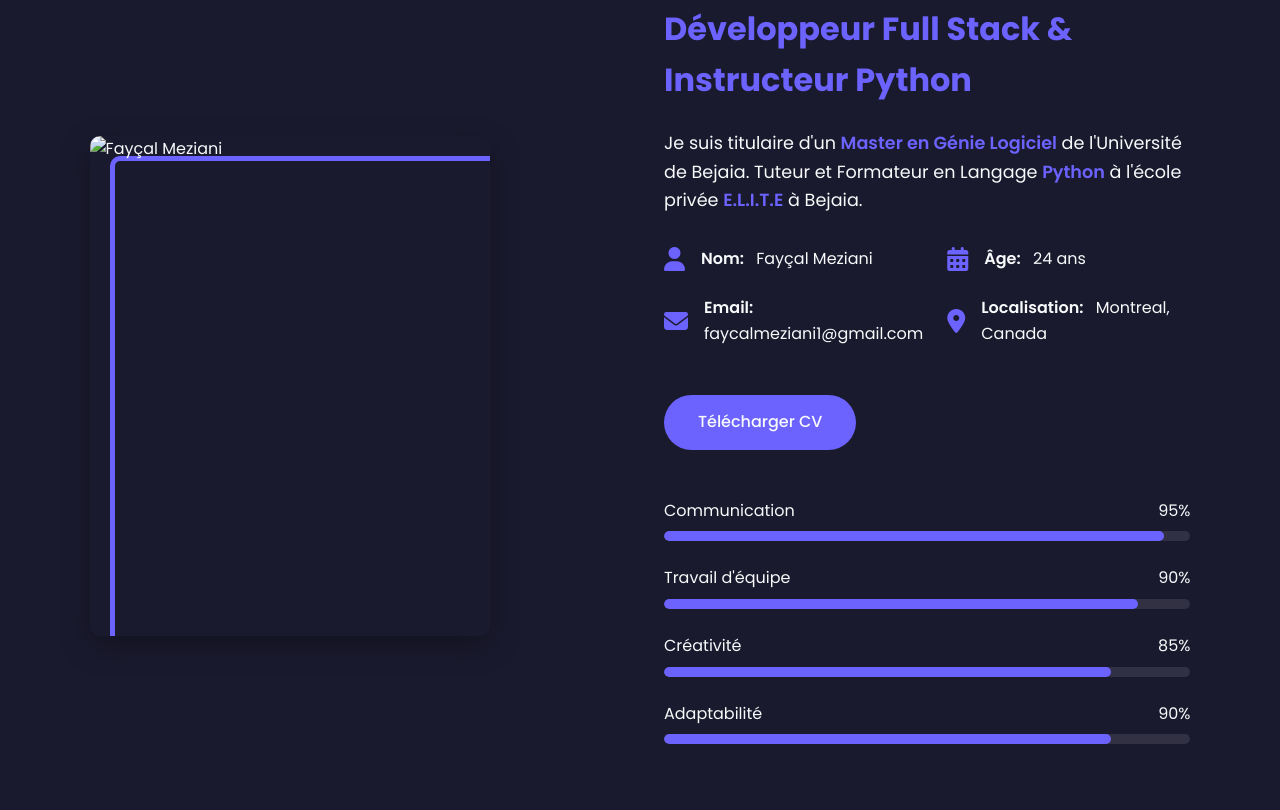
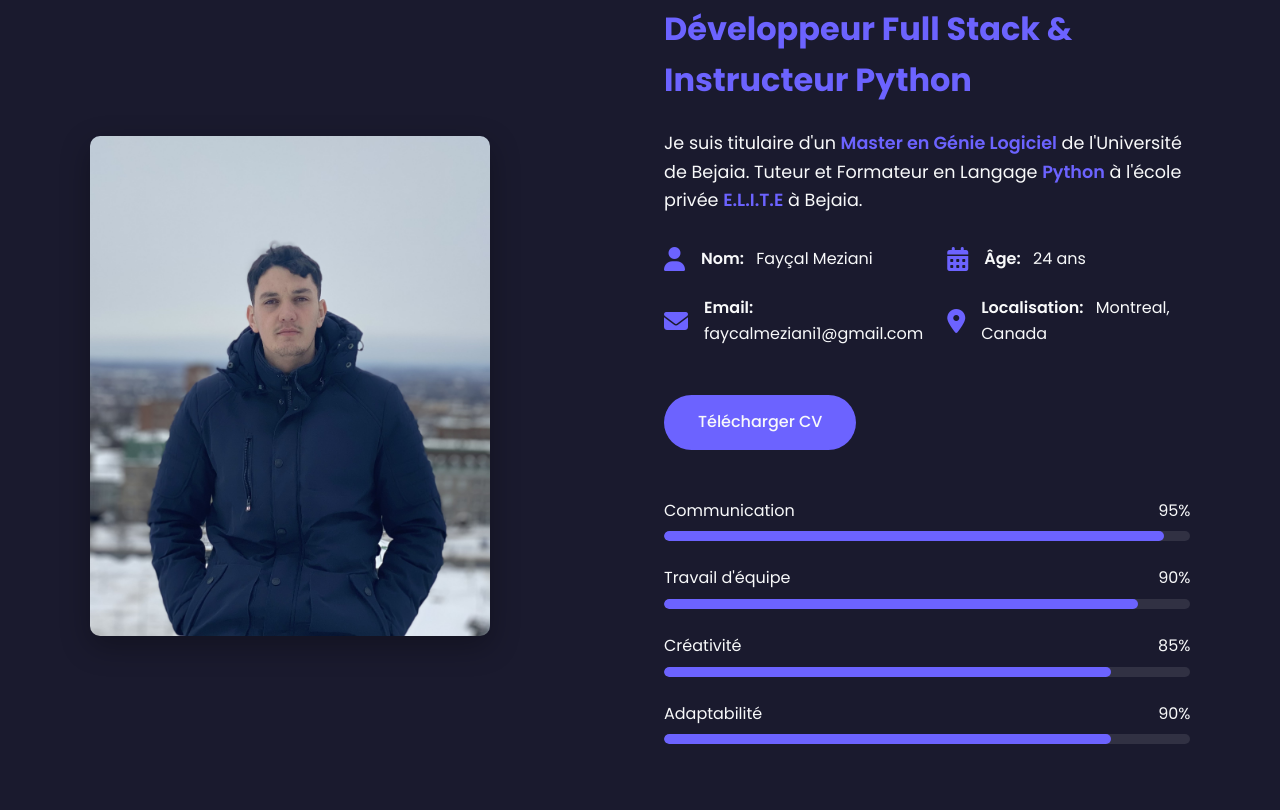
Before and after one commit to Faymez00/faycal-portfolio, a website: page index.html in a window 1280 px wide. Shown: the part 1065-1875 px from the top of the page. Drawn offline with nearby package versions, Linux system fonts and the light colour scheme.

Commit message:
Update index.html

```diff
--- a/index.html
+++ b/index.html
@@ -52,7 +52,7 @@
 
         <div class="about-container">
             <div class="about-img fade-in">
-                <img src=".IMG2.jpg" alt="Fayçal Meziani">
+                <img src="IMG2.jpg" alt="Fayçal Meziani">
             </div>
 
             <div class="about-content fade-in delay-1">
```
